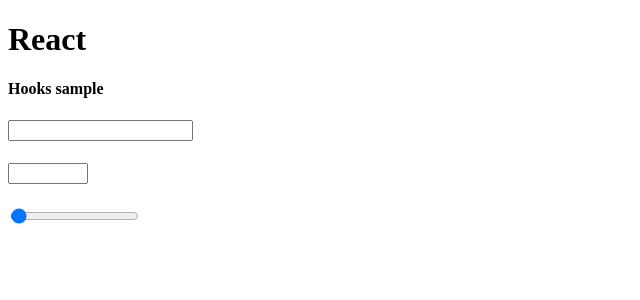
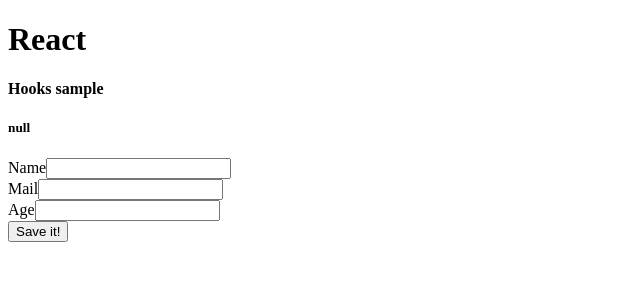
Before and after one commit to hirohana/React.js_Next.js_chapter4, a React app: page / in a window 1280 px wide. Shown: the top 300 px of the page, without its empty margins (0-640 px from the left). Built offline with nearby package versions, Linux system fonts and the light colour scheme; the HTML template or start-up script is replaced by a standard one.

Commit message:
rist4-20 initialization

```diff
--- a/src/AlertMessage.js
+++ b/src/AlertMessage.js
@@ -1,18 +1,55 @@
-import useCalc from "./useCalc"
-import { total } from './function'
+import usePersist from "./usePersist"
+import React, { useState } from "react"
 
 const AlertMessage = (props) => {
-  const [msg, setCalc] = useCalc(0, total)
+  const [name, setName] = useState('')
+  const [mail, setMail] = useState('')
+  const [age, setAge] = useState(0)
+  const [mydata, setMydata] = usePersist("mydata", null)
 
-  const onChange = (e) => {
-    setCalc(e.target.value)
+  const onChangeName = (e) => {
+    setName(e.target.value)
+  }
+
+  const onChangeMail = (e) => {
+    setMail(e.target.value)
+  }
+
+  const onChangeAge = (e) => {
+    setAge(e.target.value)
+  }
+
+  const onAction = (e) => {
+    const data = {
+      name: name,
+      mail: mail,
+      age: age
+    }
+    setMydata(data)
   }
 
   return (
     <div className="alert alert-primary h5 text-primary">
-      <h5>{msg}</h5>
-      <input type="number" onChange={onChange}
-        min="0" max="10000" className="form-control" />
+      <h5 className="mb-4">{JSON.stringify(mydata)}</h5>
+      <div className="form-group">
+        <label className="h6">Name</label>
+        <input type="text" onChange={onChangeName}
+          className="form-control" />
+      </div>
+      <div className="form-group">
+        <label className="h6">Mail</label>
+        <input type="text" onChange={onChangeMail}
+          className="form-control" />
+      </div>
+      <div className="form-group">
+        <label className="h6">Age</label>
+        <input type="text" onChange={onChangeAge}
+          className="form-control" />
+      </div>
+      <button onClick={onAction}
+        className="btn btn-primary">
+        Save it!
+      </button>
     </div>
   )
 }
--- a/src/App.js
+++ b/src/App.js
@@ -1,17 +1,12 @@
 import AlertMessage from './AlertMessage'
-import CardMessage from './CardMessage'
-import PlainMessage from './PlainMessage'
 
 const App = () => {
-
   return (
     <div>
       <h1 className="bg-primary text-white display-4">React</h1>
       <div className="container">
         <h4 className="my-3">Hooks sample</h4>
-        <PlainMessage />
         <AlertMessage />
-        <CardMessage />
       </div>
     </div>
   )
--- a/src/CardMessage.js
+++ /dev/null
@@ -1,20 +0,0 @@
-import useCalc from "./useCalc"
-import { tax } from './function'
-
-const CardMessage = (props) => {
-  const [msg, setCalc] = useCalc(0, tax)
-
-  const onChange = (e) => {
-    setCalc(e.target.value)
-  }
-
-  return (
-    <div className="card p-3 h5 border-primary">
-      <h5>{msg}</h5>
-      <input type="range" onChange={onChange}
-        min="0" max="10000" step="100" className="form-control" />
-    </div>
-  )
-}
-
-export default CardMessage
--- a/src/PlainMessage.js
+++ /dev/null
@@ -1,19 +0,0 @@
-import useCalc from './useCalc'
-
-const PlainMessage = (props) => {
-  const [msg, setCalc] = useCalc()
-
-  const onChange = (e) => {
-    setCalc(e.target.value)
-  }
-
-  return (
-    <div className="p-3 h5">
-      <h5>{msg}</h5>
-      <input type="number" onChange={onChange}
-        className="form-control" />
-    </div>
-  )
-}
-
-export default PlainMessage
--- a/src/function.js
+++ /dev/null
@@ -1,13 +0,0 @@
-const total = (a) => {
-  let re = 0
-  for (let i = 0; i < a; i++) {
-    re += i
-  }
-  return re
-}
-
-const tax = (a) => {
-  return Math.floor(a * 1.1)
-}
-
-export { total, tax }
--- a/src/useCalc.js
+++ /dev/null
@@ -1,14 +0,0 @@
-import React, { useState } from 'react'
-
-const useCalc = (num = 0, func = (a) => { return a }) => {
-  const [msg, setMsg] = useState(null)
-
-  const setValue = (p) => {
-    let res = func(p)
-    setMsg(<p className="h5">※ {p} の結果は、{res}です。</p>)
-  }
-
-  return [msg, setValue]
-}
-
-export default useCalc
--- /dev/null
+++ b/src/usePersist.js
@@ -0,0 +1,27 @@
+import React, { useState } from 'react'
+
+const usePersist = (ky, initval) => {
+  const key = 'hooks:' + ky
+  const value = () => {
+    try {
+      const item = window.localStorage.getItem(key)
+      return item ? JSON.parse(item) : initval
+    } catch (err) {
+      console.log(err)
+    }
+  }
+
+  const setValue = (val) => {
+    try {
+      setSavedValue(val)
+      window.localStorage.setItem(key, JSON.stringify(val))
+    } catch (err) {
+      console.log(err)
+    }
+  }
+
+  const [savedValue, setSavedValue] = useState(value)
+  return [savedValue, setValue]
+}
+
+export default usePersist
```
